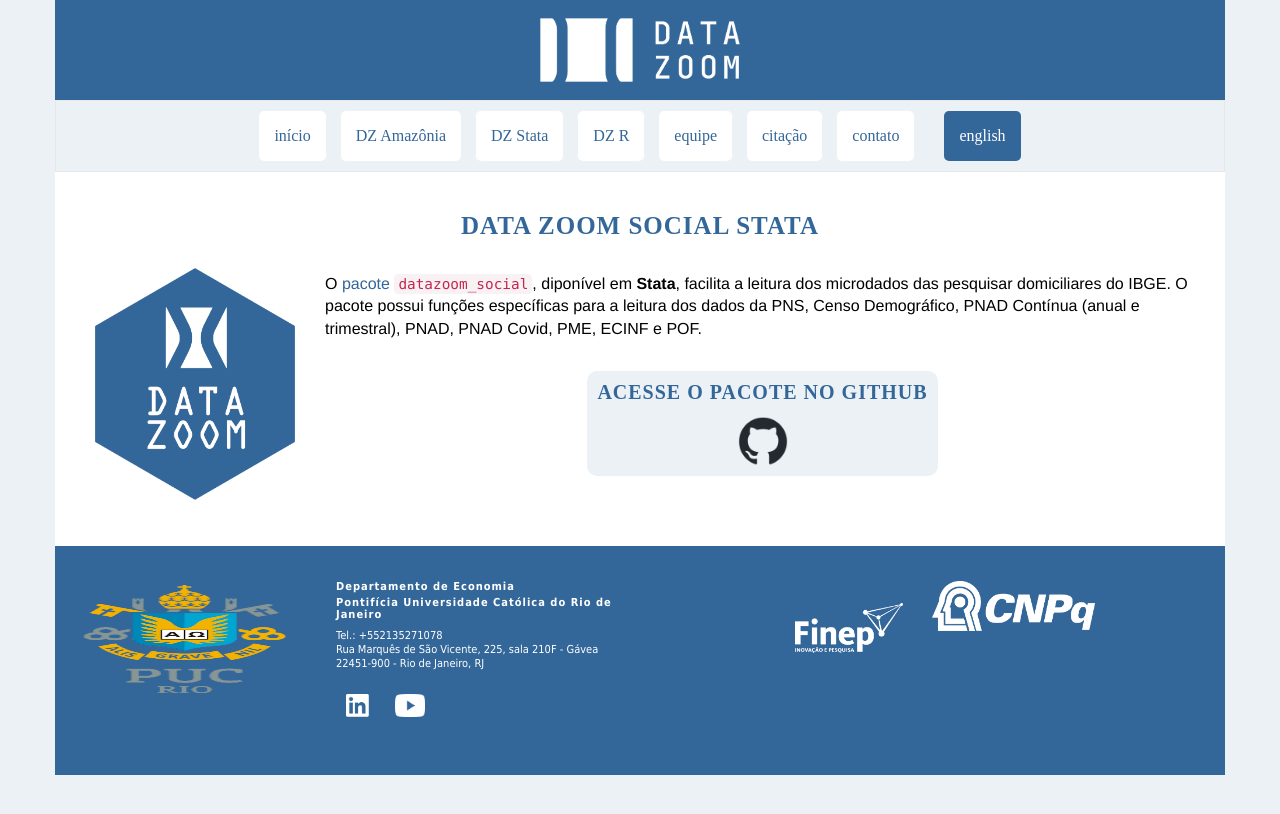
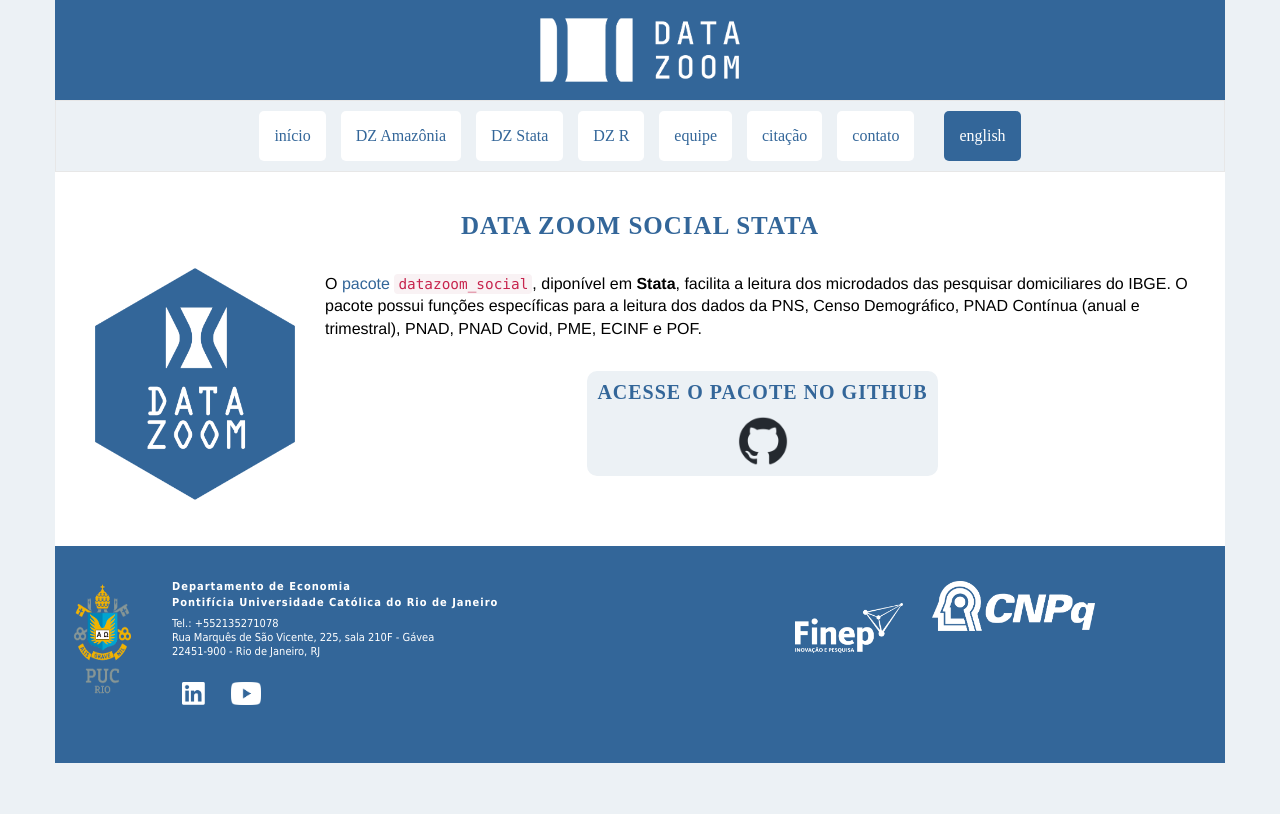
Before and after one commit to datazoompuc/datazoompuc.github.io, a Jekyll site: the page built from pt/dz_stata.md, in a window 1280 px wide. Shown: the top 814 px of the page. Built offline with Jekyll 4.4.1, drawn with Linux system fonts in a browser that asks for light colours; nearby versions of some CDN libraries; some web fonts are replaced.

Commit message:
Update footer.html

```diff
--- a/_includes/footer.html
+++ b/_includes/footer.html
@@ -6,7 +6,7 @@
         <a href="http://www.puc-rio.br">
           <img alt="PUC"
                src="{{ '/assets/img/logo_puc.png' | relative_url }}"
-               width="229" height="140" style="display:block;">
+               width="65" height="140" style="display:block;">
         </a>
 
         <div class="footer-txt">
```
